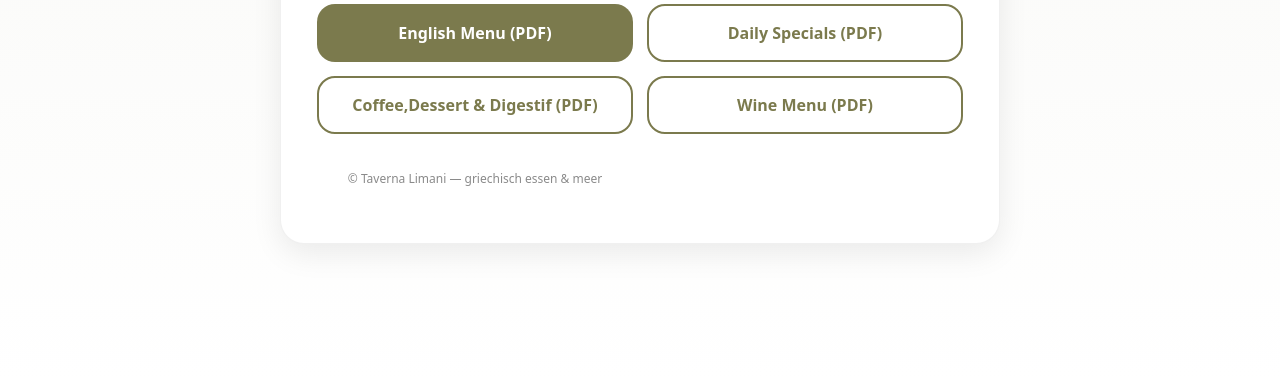
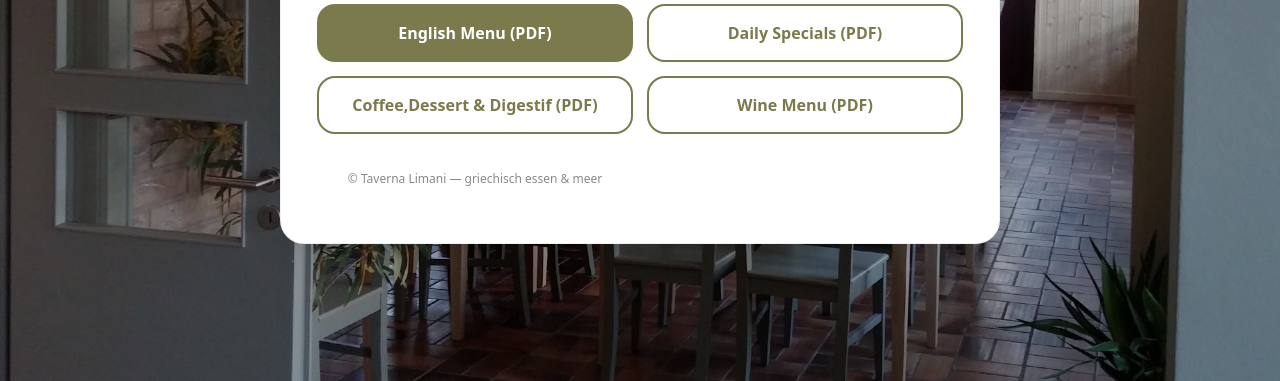
Before and after one commit to Limanaki2014/Limani-men-, a plain HTML site: page index.html in a window 1280 px wide. Shown: the part 419-800 px from the top of the page. Drawn offline with Linux system fonts and the light colour scheme.

Commit message:
Update index.html

```diff
--- a/index.html
+++ b/index.html
@@ -19,7 +19,9 @@
     body{
       margin:0; font-family: system-ui, -apple-system, Segoe UI, Roboto, Ubuntu, Cantarell, "Helvetica Neue", Arial, "Noto Sans", sans-serif;
       color:var(--ink);
-      background: linear-gradient(180deg, #f7f7f4 0%, #ffffff 100%);
+      background: linear-gradient(rgba(0,0,0,0.3), rgba(0,0,0,0.3)),
+  url('homebild.jpg') no-repeat center center fixed;
+background-size: cover;
       display:flex; align-items:center; justify-content:center;
       min-height:100vh;
     }
```
